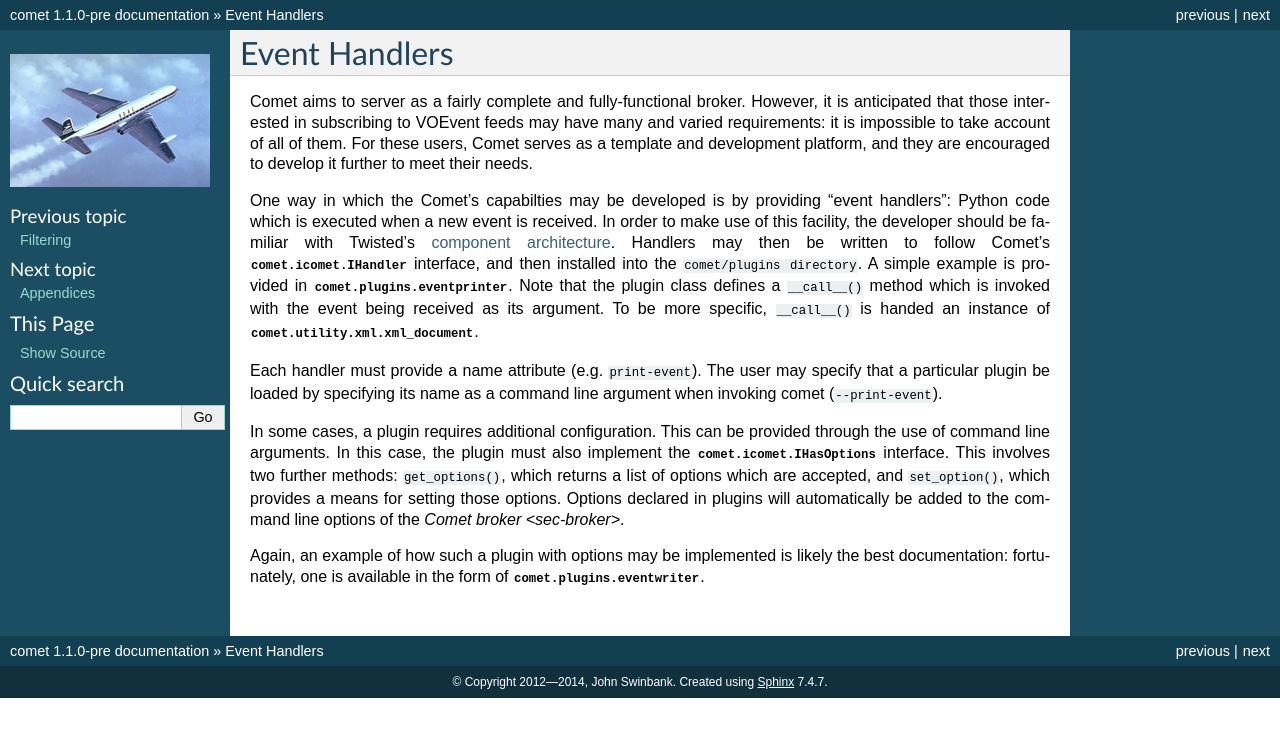
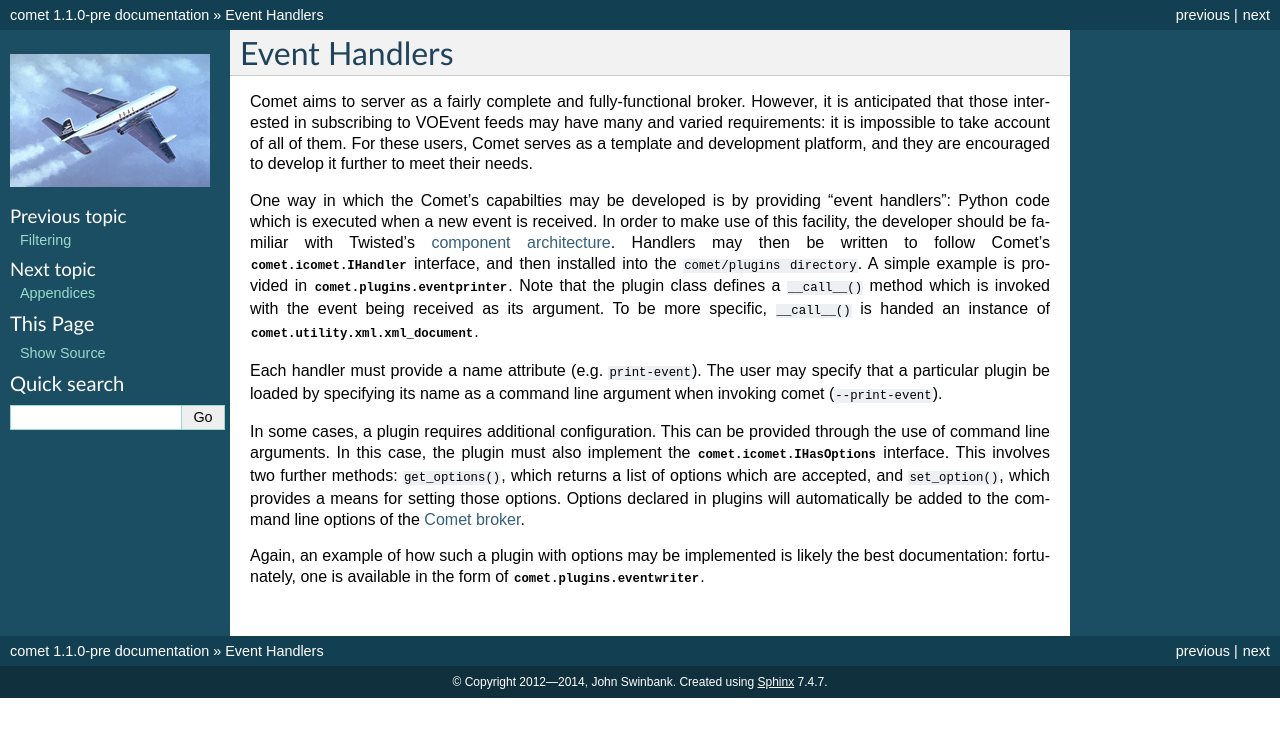
Before and after one commit to jdswinbank/Comet, a Sphinx documentation site: the page built from docs/handlers.rst, in a window 1280 px wide. Shown: the top 737 px of the page. Built offline with Sphinx 7.4.7, drawn with Linux system fonts in a browser that asks for light colours; some of the changed lines change nothing that is shown.

Commit message:
Missing reference.

```diff
--- a/docs/handlers.rst
+++ b/docs/handlers.rst
@@ -31,7 +31,7 @@ must also implement the :class:`comet.icomet.IHasOptions` interface. This
 involves two further methods: ``get_options()``, which returns a list of
 options which are accepted, and ``set_option()``, which provides a means
 for setting those options. Options declared in plugins will automatically be
-added to the command line options of the `Comet broker <sec-broker>`.
+added to the command line options of the :ref:`Comet broker <sec-broker>`.
 
 Again, an example of how such a plugin with options may be implemented is
 likely the best documentation: fortunately, one is available in the form of
--- a/docs/usage/broker.rst
+++ b/docs/usage/broker.rst
@@ -1,3 +1,5 @@
+.. _sec-broker:
+
 Broker
 ======
 
```
